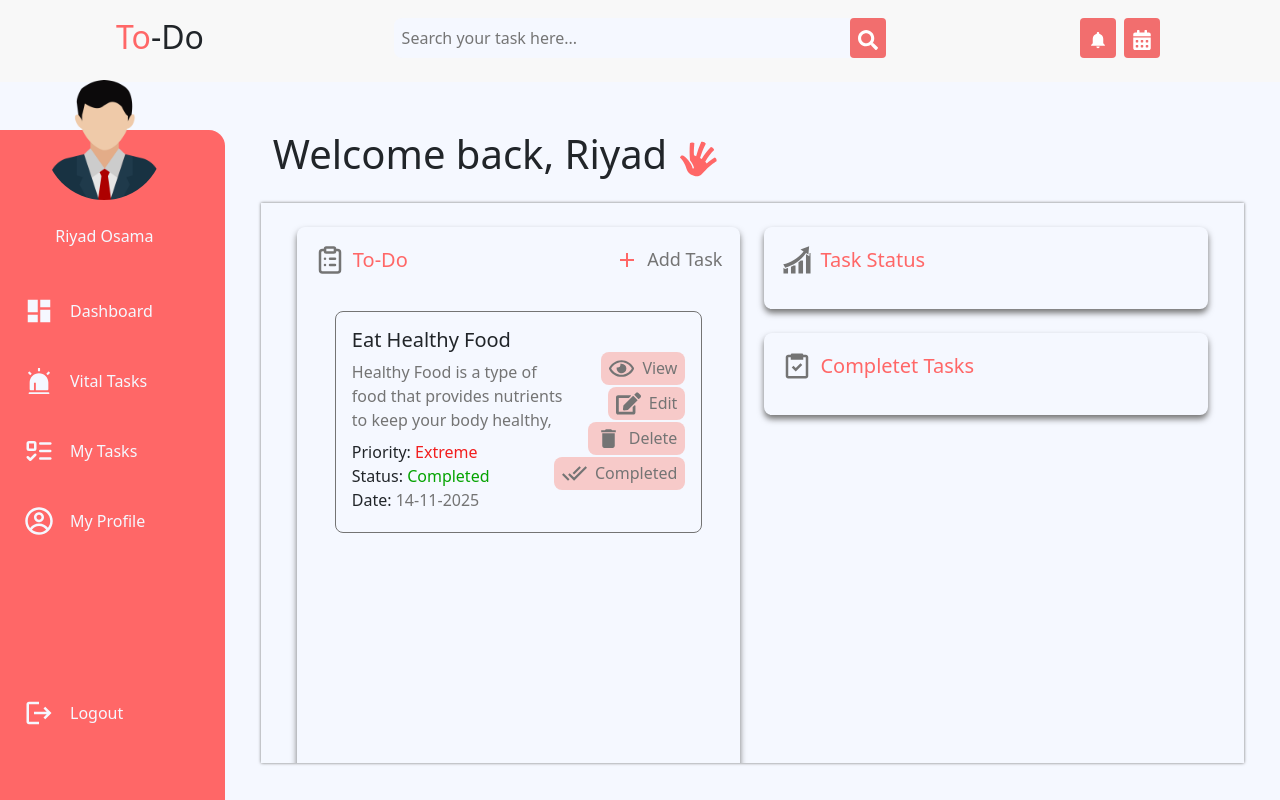
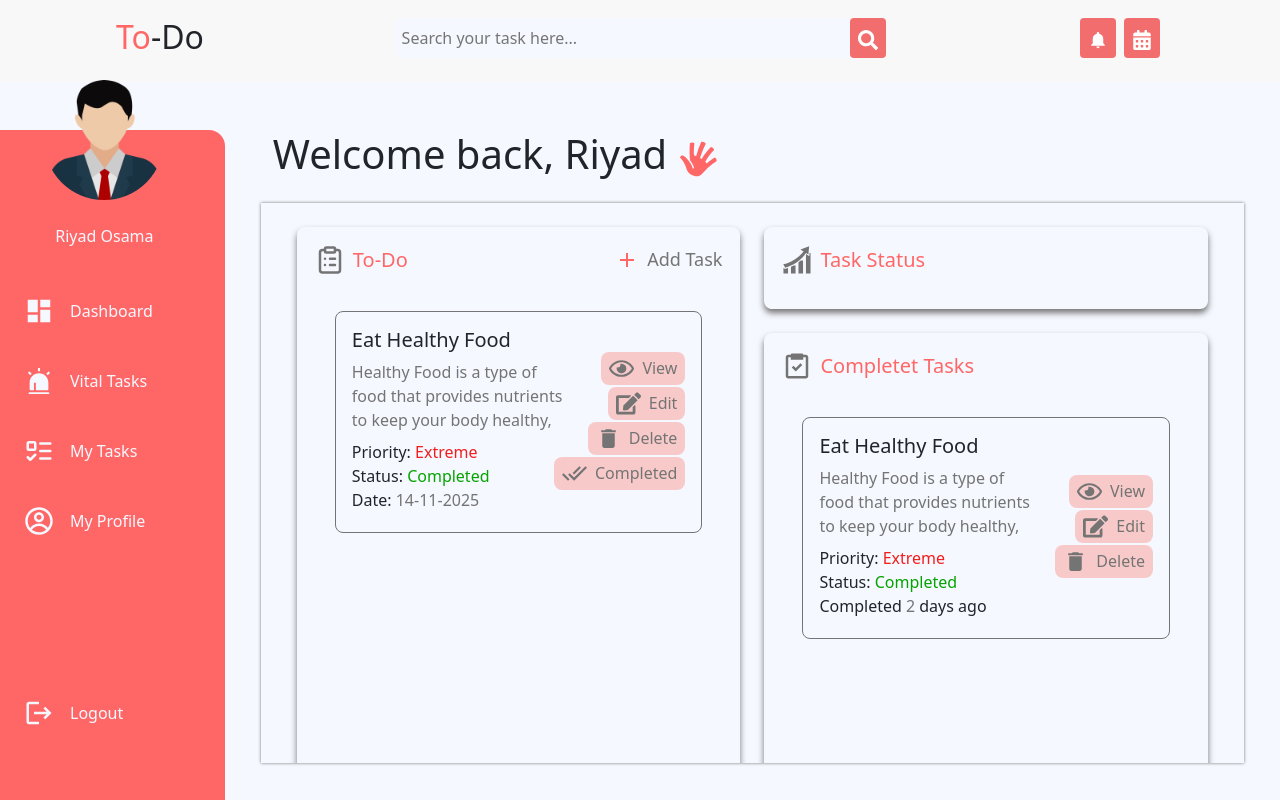
Before and after one commit to RiyadOsama/to-do-list-app, a React (Vite) app: page / in a window 1280 px wide. Built offline with nearby package versions, Linux system fonts and the light colour scheme.

Commit message:
✨ feat:  Added The Completed Task Card

```diff
--- a/src/components/molecules/CompletedTaskCard.jsx
+++ b/src/components/molecules/CompletedTaskCard.jsx
@@ -1,7 +1,51 @@
-import React from "react";
+import { FaEdit, FaRegEye } from "react-icons/fa";
+import styles from "../../styles/taskCard.module.css";
+import { Link } from "react-router-dom";
+import { MdDelete } from "react-icons/md";
 
 function CompletedTaskCard() {
-  return <div></div>;
+  return (
+    <div className={styles.taskCard}>
+      <div className="row h-100">
+        <div className="col-12 col-md-8">
+          <h5>Eat Healthy Food</h5>
+          <div className={`${styles.paragraph} overflow-hidden `}>
+            Healthy Food is a type of food that provides nutrients to keep your
+            body healthy, energized, and functioning properly.
+          </div>
+          <div className="my-1">
+            <div>
+              Priority: <span className={styles.priorityExtreme}>Extreme</span>
+            </div>
+            <div>
+              Status: <span className={styles.statusCompleted}>Completed</span>
+            </div>
+            <div>
+              Completed <span className={styles.date}>2</span> days ago
+            </div>
+          </div>
+        </div>
+        <div
+          className={
+            "col-12 col-md-4 d-flex flex-column align-items-start align-items-md-end m-auto"
+          }
+        >
+          <Link className={`nav-link ${styles.icon}`}>
+            <FaRegEye size={25} />
+            <span>View</span>
+          </Link>
+          <Link className={`nav-link ${styles.icon}`}>
+            <FaEdit size={25} />
+            <span>Edit</span>
+          </Link>
+          <Link className={`nav-link ${styles.icon}`}>
+            <MdDelete size={25} />
+            <span>Delete</span>
+          </Link>
+        </div>
+      </div>
+    </div>
+  );
 }
 
 export default CompletedTaskCard;
--- a/src/pages/dashboard/Dashboard.jsx
+++ b/src/pages/dashboard/Dashboard.jsx
@@ -5,6 +5,7 @@ import { LuClipboardList } from "react-icons/lu";
 import { MdAdd } from "react-icons/md";
 import { Link } from "react-router-dom";
 import UncompletedTaskCard from "../../components/molecules/UncompletedTaskCard";
+import CompletedTaskCard from "../../components/molecules/CompletedTaskCard";
 
 function Dashboard() {
   return (
@@ -39,10 +40,14 @@ function Dashboard() {
               <span>Task Status</span>
             </div>
           </div>
+          <br />
           <div className={styles.child}>
             <div className={styles.cardTitle}>
               <BiTask size={30} />
               <span>Completet Tasks</span>
+            </div>
+            <div style={{ overflow: "auto", height: "445px" }}>
+              <CompletedTaskCard />
             </div>
           </div>
         </div>
--- a/src/styles/dashboard.module.css
+++ b/src/styles/dashboard.module.css
@@ -7,7 +7,6 @@
 
 .child {
   padding: 18px;
-  margin-bottom: 24px;
   border-radius: 8px;
   box-shadow: 0px 4px 6px var(--paragraphColor);
 }
```
